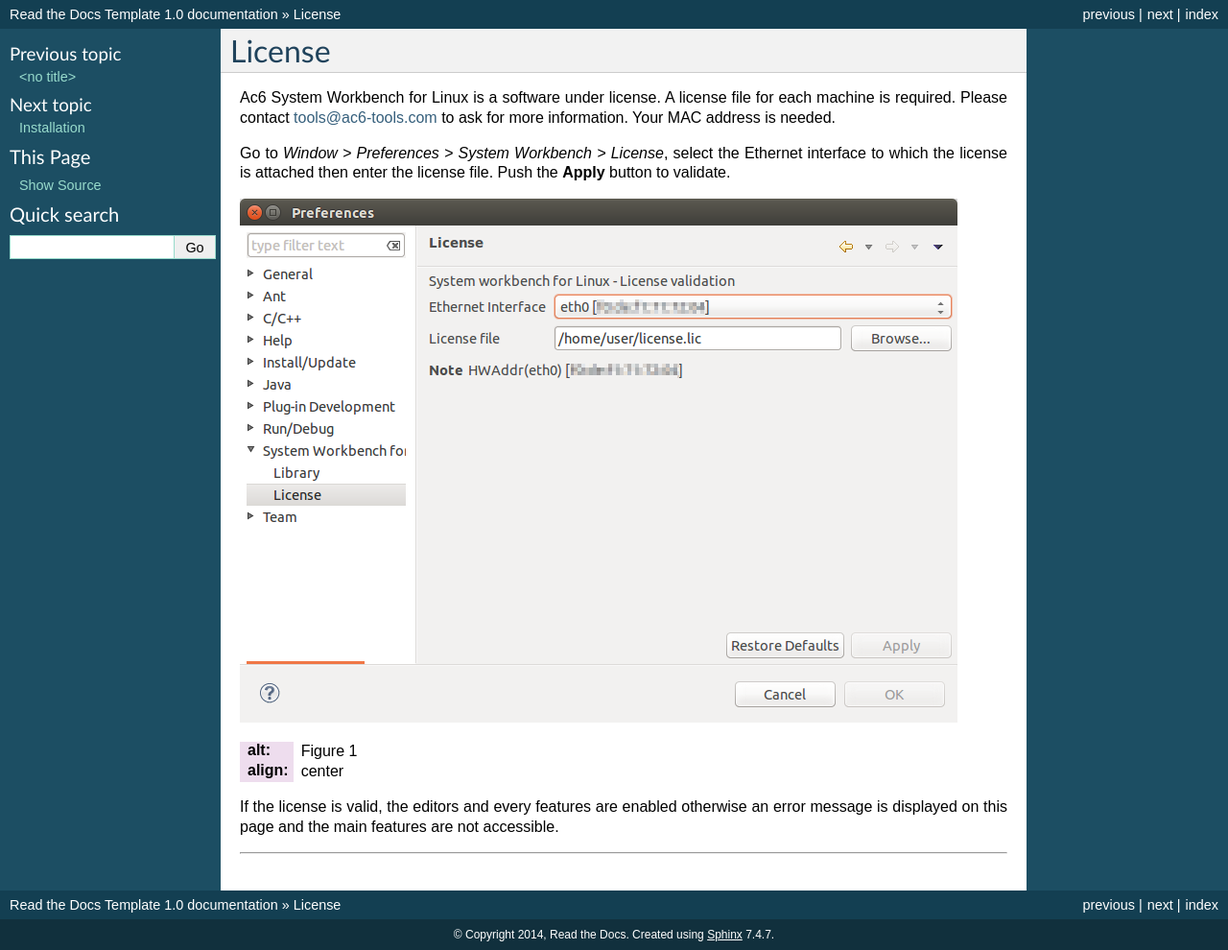
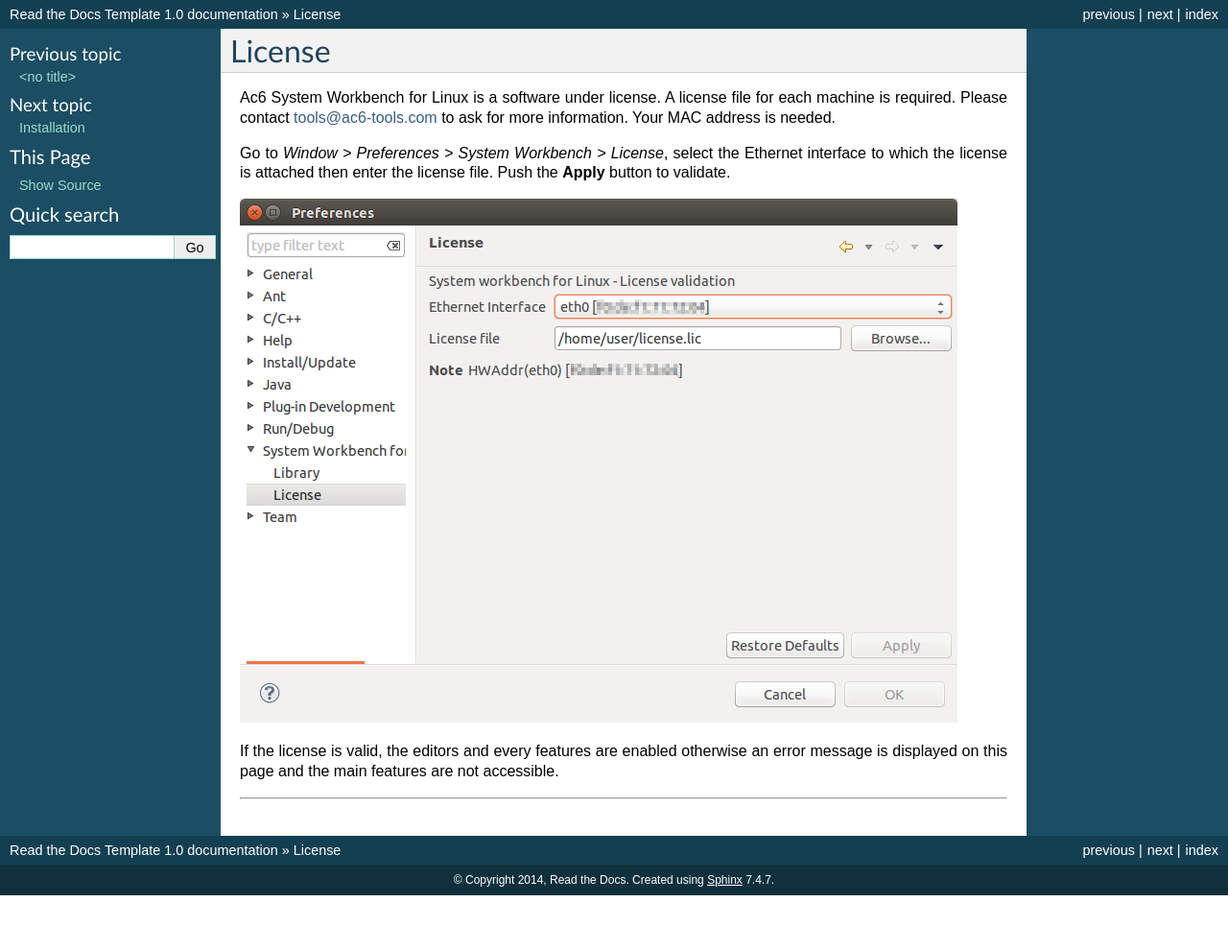
Before and after one commit to Tarek92l/gzfehzgsdhgfbv, a Sphinx documentation site: the page built from docs/history.rst, in a window 1280 px wide. Shown: the whole page at 96% size. Built offline with Sphinx 7.4.7, drawn with Linux system fonts in a browser that asks for light colours; after the commit the page ends 933 px from its top, so only the background shows below that.

Commit message:
Update history.rst

```diff
--- a/docs/history.rst
+++ b/docs/history.rst
@@ -12,8 +12,6 @@ Ethernet interface to which the license is attached then enter the
 license file. Push the **Apply** button to validate.
 
 .. image:: example.png
-:alt: Figure 1
-:align: center
 
 If the license is valid, the editors and every features are enabled
 otherwise an error message is displayed on this page and the main
```
